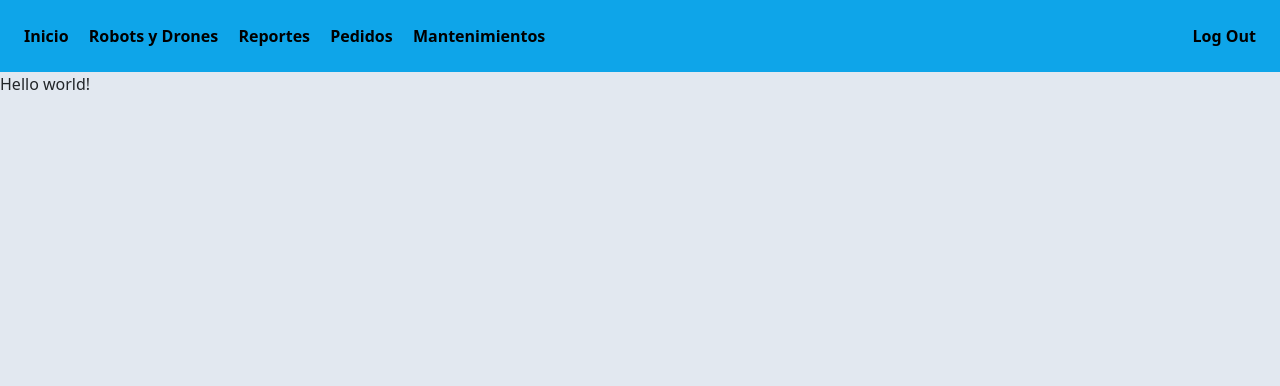
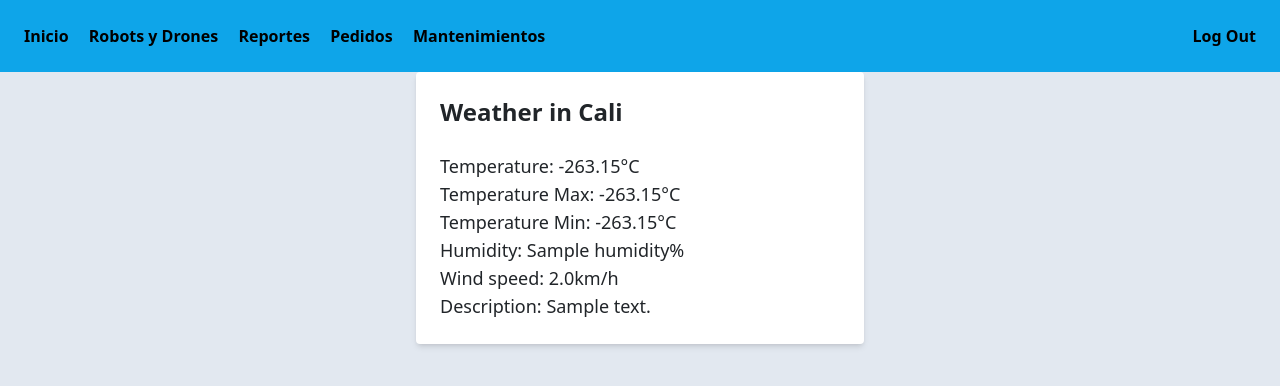
Before and after one commit to Buitragox/Drone-Delivery, a Flask app: page /admin/ in a window 1280 px wide. Shown: the top 386 px of the page. Run offline with Flask 3, Linux system fonts and the light colour scheme; a database or web service that is not in the repository returns one stand-in record (values such as "Sample title"); data that the repository does not hold is empty.

Commit message:
add_weather

```diff
--- a/app.py
+++ b/app.py
@@ -1,6 +1,5 @@
 import os
 from dotenv import load_dotenv
-
 load_dotenv()
 
 from flask import Flask, render_template, request, redirect, flash, session
@@ -10,7 +9,6 @@ from utils.db import db
 
 # Routes
 from routes.admin import admin
-
 
 def create_app():
     app = Flask(__name__)
@@ -30,7 +28,6 @@ def create_app():
 
     @app.route('/login', methods=['POST', 'GET'])
     def login():
-
         return redirect("/admin")
 
     return app
--- a/routes/admin.py
+++ b/routes/admin.py
@@ -1,7 +1,41 @@
-from flask import Blueprint, render_template, request, flash, redirect, url_for, session
+from flask import Blueprint, render_template, request, flash, redirect, url_for, session, Flask
+import requests, threading, schedule, time
 
+from flask import jsonify
 admin = Blueprint("admin", __name__, static_folder="static", template_folder="templates")
+
+def update_weather():
+    weather_data = {
+    'city': '',
+    'temperature': '',
+    'temperature_min': '',
+    'temperature_max': '',
+    'humidity': '',
+    'speed': '',
+    'description': ''
+    }
+    API_Wather = 'https://api.openweathermap.org/data/2.5/weather?q=Cali,co&APPID=bfc0a02f830fcebeea7ef589dacd1b1a'
+    response = requests.get(API_Wather)
+    if response.status_code == 200:
+        data = response.json()
+        weather_data['city'] = 'Cali'
+        weather_data['temperature'] = data['main']['temp'] - 273.15
+        weather_data['temperature_min'] = data['main']['temp_min'] - 273.15
+        weather_data['temperature_max'] = data['main']['temp_max'] - 273.15
+        weather_data['humidity'] = data['main']['humidity']
+        weather_data['speed'] = round(data['wind']['speed'] * 18/5,2)
+        weather_data['description'] = data['weather'][0]['description']
+        return weather_data
+    else:
+        # Si la solicitud no fue exitosa, imprime el código de estado
+        print(f'Error en la solicitud. Código de estado: {response.status_code}')
+        return {}
+
+@admin.route('/weather_data')
+def weather_data():
+    data = update_weather()
+    return jsonify(data)
 
 @admin.route('/')
 def home():
-    return render_template("home.html")
+    return render_template("home.html", weather_data = update_weather())
--- a/static/css/output.css
+++ b/static/css/output.css
@@ -572,12 +572,9 @@ video {
   position: static;
 }
 
-.fixed {
-  position: fixed;
-}
-
-.z-20 {
-  z-index: 20;
+.mx-auto {
+  margin-left: auto;
+  margin-right: auto;
 }
 
 .mb-3 {
@@ -604,12 +601,12 @@ video {
   height: 100%;
 }
 
-.w-screen {
-  width: 100vw;
+.w-full {
+  width: 100%;
 }
 
-.w-full {
-  width: 100%;
+.max-w-md {
+  max-width: 28rem;
 }
 
 .flex-row {
@@ -620,33 +617,14 @@ video {
   justify-content: space-between;
 }
 
-.space-x-1 > :not([hidden]) ~ :not([hidden]) {
-  --tw-space-x-reverse: 0;
-  margin-right: calc(0.25rem * var(--tw-space-x-reverse));
-  margin-left: calc(0.25rem * calc(1 - var(--tw-space-x-reverse)));
-}
-
-.space-x-2 > :not([hidden]) ~ :not([hidden]) {
-  --tw-space-x-reverse: 0;
-  margin-right: calc(0.5rem * var(--tw-space-x-reverse));
-  margin-left: calc(0.5rem * calc(1 - var(--tw-space-x-reverse)));
-}
-
-.space-x-3 > :not([hidden]) ~ :not([hidden]) {
-  --tw-space-x-reverse: 0;
-  margin-right: calc(0.75rem * var(--tw-space-x-reverse));
-  margin-left: calc(0.75rem * calc(1 - var(--tw-space-x-reverse)));
-}
-
 .space-x-4 > :not([hidden]) ~ :not([hidden]) {
   --tw-space-x-reverse: 0;
   margin-right: calc(1rem * var(--tw-space-x-reverse));
   margin-left: calc(1rem * calc(1 - var(--tw-space-x-reverse)));
 }
 
-.bg-cyan-400 {
-  --tw-bg-opacity: 1;
-  background-color: rgb(34 211 238 / var(--tw-bg-opacity));
+.rounded {
+  border-radius: 0.25rem;
 }
 
 .bg-sky-500 {
@@ -654,39 +632,58 @@ video {
   background-color: rgb(14 165 233 / var(--tw-bg-opacity));
 }
 
-.bg-slate-300 {
-  --tw-bg-opacity: 1;
-  background-color: rgb(203 213 225 / var(--tw-bg-opacity));
-}
-
 .bg-slate-200 {
   --tw-bg-opacity: 1;
   background-color: rgb(226 232 240 / var(--tw-bg-opacity));
+}
+
+.bg-gray-200 {
+  --tw-bg-opacity: 1;
+  background-color: rgb(229 231 235 / var(--tw-bg-opacity));
+}
+
+.bg-white {
+  --tw-bg-opacity: 1;
+  background-color: rgb(255 255 255 / var(--tw-bg-opacity));
 }
 
 .p-4 {
   padding: 1rem;
 }
 
+.p-6 {
+  padding: 1.5rem;
+}
+
+.p-8 {
+  padding: 2rem;
+}
+
 .text-center {
   text-align: center;
+}
+
+.text-2xl {
+  font-size: 1.5rem;
+  line-height: 2rem;
+}
+
+.text-lg {
+  font-size: 1.125rem;
+  line-height: 1.75rem;
 }
 
 .font-bold {
   font-weight: 700;
 }
 
-.text-blue-500 {
-  --tw-text-opacity: 1;
-  color: rgb(59 130 246 / var(--tw-text-opacity));
-}
-
-.text-red-700 {
-  --tw-text-opacity: 1;
-  color: rgb(185 28 28 / var(--tw-text-opacity));
-}
-
 .text-black {
   --tw-text-opacity: 1;
   color: rgb(0 0 0 / var(--tw-text-opacity));
 }
+
+.shadow-md {
+  --tw-shadow: 0 4px 6px -1px rgb(0 0 0 / 0.1), 0 2px 4px -2px rgb(0 0 0 / 0.1);
+  --tw-shadow-colored: 0 4px 6px -1px var(--tw-shadow-color), 0 2px 4px -2px var(--tw-shadow-color);
+  box-shadow: var(--tw-ring-offset-shadow, 0 0 #0000), var(--tw-ring-shadow, 0 0 #0000), var(--tw-shadow);
+}
--- a/templates/home.html
+++ b/templates/home.html
@@ -20,7 +20,36 @@
     {% endblock %}
 
     <div>
-        Hello world!
-        <!-- <h1><a href= "/login"> Ingresar</a></h1> -->
+        <head>
+    <script>
+        function actualizarClima()
+        {
+            fetch('/admin/weather_data')
+                .then(data => {
+                    // Actualiza los elementos de tu página con los nuevos datos
+                    document.getElementById('city').textContent = data.city;
+                    document.getElementById('temperature').textContent = data.temperature;
+                    document.getElementById('temperature_min').textContent = data.temperature_min;
+                    document.getElementById('temperature_max').textContent = data.temperature_max;
+                    document.getElementById('humidity').textContent = data.humidity;
+                    document.getElementById('speed').textContent = data.speed;
+                    document.getElementById('description').textContent = data.description;
+                })
+                .catch(error => console.error('Error:', error));
+        }
+        setInterval(actualizarClima, 300000);
+        </script>
+        </head>
+        <body class="bg-gray-200 p-8">
+            <div class="max-w-md mx-auto bg-white rounded p-6 shadow-md">
+                <h1 class="text-2xl font-bold mb-4">Weather in <span id="city">{{ weather_data['city'] }}</span></h1>
+                <p class="text-lg">Temperature: <span id="temperature">{{ weather_data['temperature'] }}</span>°C</p>
+                <p class="text-lg">Temperature Max: <span id="temperature_min">{{ weather_data['temperature_min'] }}</span>°C</p>
+                <p class="text-lg">Temperature Min: <span id="temperature_max">{{ weather_data['temperature_max'] }}</span>°C</p>
+                <p class="text-lg">Humidity: <span id="humidity">{{ weather_data['humidity'] }}</span>%</p>
+                <p class="text-lg">Wind speed: <span id="speed">{{ weather_data['speed'] }}</span>km/h</p>
+                <p class="text-lg">Description: <span id="speed">{{ weather_data['description'] }}</span></p>
+            </div>
+        </body>
     </div>
 {% endblock %}
```
Also changed, not shown: package-lock.json.
